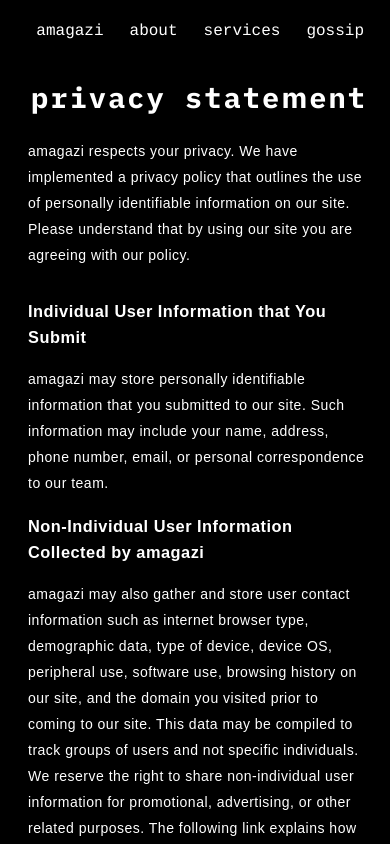
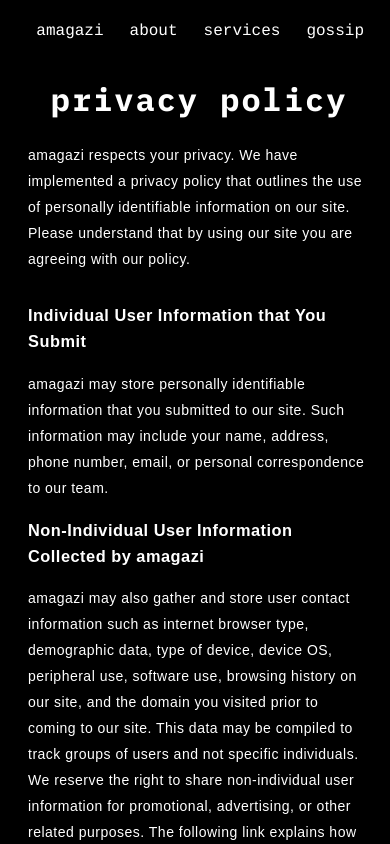
Before and after one commit to leonel-ai/amagazi-spr18, a React (Create React App) app: page /privacy in a window 390 px wide. Shown: the top 844 px of the page. Built offline with nearby package versions, Linux system fonts and the light colour scheme; a web font is replaced by a local one.

Commit message:
privacy policy changes

```diff
--- a/src/routes/Privacy.js
+++ b/src/routes/Privacy.js
@@ -9,7 +9,7 @@ class Privacy extends Component {
       <div className="priv-grid">
 
         <div className="priv-state1">
-        <h1 className="priv-title">privacy statement</h1>
+        <h1 className="priv-title">privacy policy</h1>
           <p>amagazi respects your privacy.
             We have implemented a privacy policy that outlines the use
             of personally identifiable information on our site.
--- a/src/styles/base/_typography.scss
+++ b/src/styles/base/_typography.scss
@@ -215,7 +215,6 @@ p {
 	.nf-title {
 			font: 200% $font-title;
 			font-weight: bold;
-			letter-spacing: 3px;
 	}
 
 	.nf-header {
@@ -234,5 +233,10 @@ p {
 			line-height: .25rem;
 	}
 
+	.priv-title {
+			font: 200% $font-title;
+			font-weight: bold;
+	}
+
 
 }
--- a/src/styles/pages/_privacy.scss
+++ b/src/styles/pages/_privacy.scss
@@ -3,9 +3,8 @@
 .priv-grid {
   display: grid;
   box-sizing: border-box;
-  max-width: 1680px;
-  grid-template-columns: repeat(auto-fit, minmax(200px, 1fr));
-
+  overflow: hidden;
+  grid-template-columns: 1fr 2fr;
 }
 
 .priv-state1 {
@@ -31,7 +30,7 @@
   padding-bottom: 20px;
 }
 
-@media screen and (max-width: 736px) {
+@media screen and (max-width: 1135px) {
   .priv-grid {
     grid-template-columns: 1fr auto;
     grid-auto-rows: minmax(44px, auto);
```
